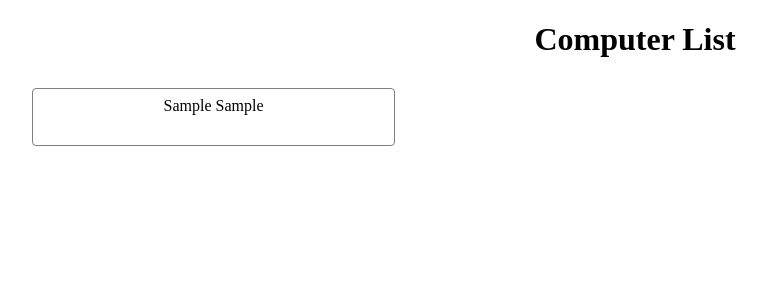
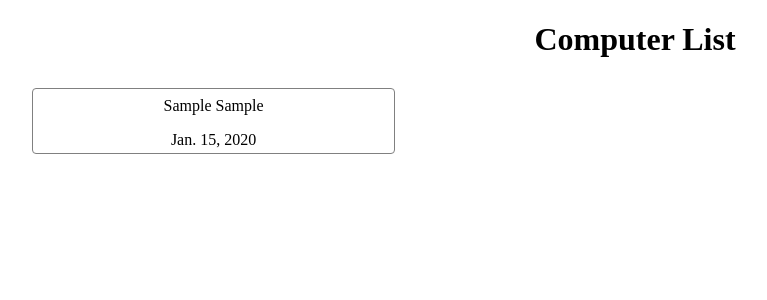
Before and after one commit to IndomitableIbises/Bangazon-Sprint-2, a Django app: page /bang/computers/ in a window 1280 px wide. Shown: the part 232-532 px from the top of the page, without its empty margins (5-772 px from the left). Run offline with Django 3.2, Linux system fonts and the light colour scheme; tables that the repository leaves empty hold one stand-in row (Sample ...).

Commit message:
minor styling adjustments

```diff
--- a/app/bang/static/bang/computer.css
+++ b/app/bang/static/bang/computer.css
@@ -35,7 +35,7 @@ h1{
     padding: 4px;
     border-radius: 4px;
     border: 1px solid grey;
-    height: 48px;
+    height: 56px;
 }
 
 .computer_card p{
--- a/app/bang/templates/bang/computer_list.html
+++ b/app/bang/templates/bang/computer_list.html
@@ -18,6 +18,7 @@
             <a href="{% url 'bang:computer_detail' computer.id %}">
                 <div class='computer_card'>
                     <p>{{computer.make}} {{computer.model}}</p>
+                    <p>{{computer.purchase_date}}</p>
                 </div>
             </a>
         </li>
```
Also changed, not shown: other parts of app/bang/static/bang/computer.css (+2 -2 lines).
